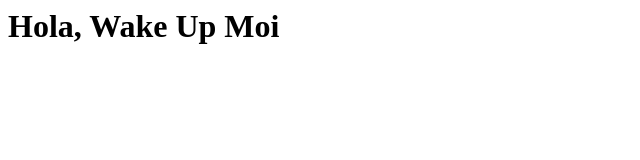
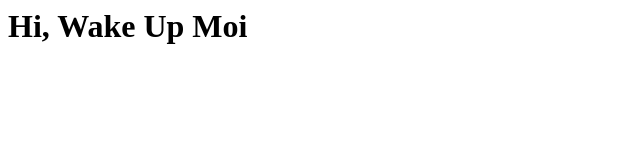
Before and after one commit to beyraenriquez/practica, a plain HTML site: page html/index.html in a window 1280 px wide. Shown: the whole page, without its empty margins (0-640 px from the left). Drawn offline with Linux system fonts and the light colour scheme.

Commit message:
titulo modificado

```diff
--- a/html/index.html
+++ b/html/index.html
@@ -1,5 +1,5 @@
 <html>
  <body>
-  <h1>Hola, Wake Up Moi</h1>
+  <h1>Hi, Wake Up Moi</h1>
  </body>
 </html>
```
